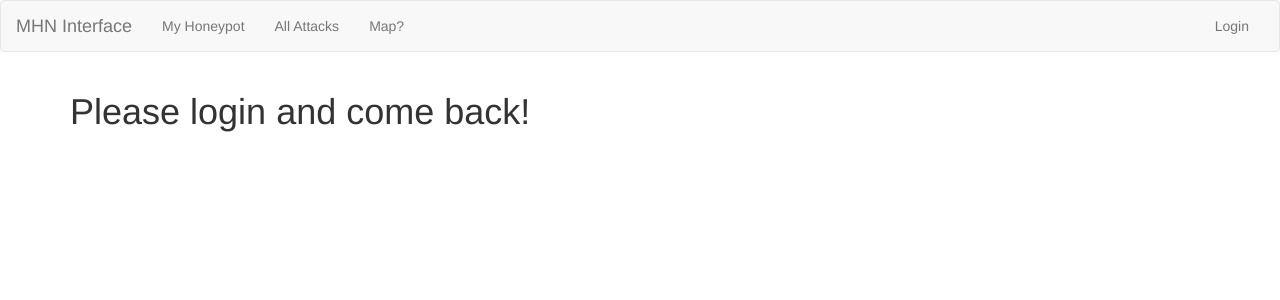
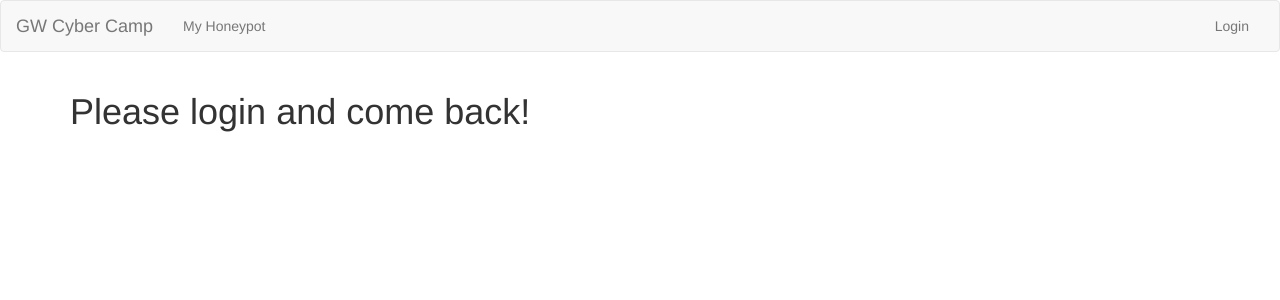
Before and after one commit to pcodes/mhn_interface, a Django app: template mhn_interface/templates/pages/my_honeypot.html in a window 1280 px wide. Shown: the top 300 px of the page. Run offline with Django 3.2, Linux system fonts and the light colour scheme; the template is opened without the code that fills it, so the values that code supplies are empty; parts of the project's set-up code (start-up, migrations or seed data) failed here and were passed over; some libraries are stand-ins or nearby versions.

Commit message:
Modified HTML title blocks

```diff
--- a/mhn_interface/templates/base.html
+++ b/mhn_interface/templates/base.html
@@ -2,7 +2,7 @@
 <html lang="en">
 <head>
     <meta charset="UTF-8">
-    <title>MHN Interface</title>
+    <title>{% block title %}{% endblock %}</title>
     <link rel="stylesheet" href="https://maxcdn.bootstrapcdn.com/bootswatch/3.3.7/cosmo/bootstrap.min.css">
 
     <script src="https://maxcdn.bootstrapcdn.com/bootstrap/3.3.7/js/bootstrap.min.js"></script>
@@ -19,25 +19,27 @@
                     <span class="icon-bar"></span>
                     <span class="icon-bar"></span>
                 </button>
-                <a class="navbar-brand" href="/">MHN Interface</a>
+                <a class="navbar-brand" href="/">GW Cyber Camp</a>
             </div>
 
             <!-- Navbar links -->
             <div class="collapse navbar-collapse" id="bs-example-navbar-collapse-1">
                 <ul class="nav navbar-nav navbar-left">
                     <li><a href="/honeypots/my_honeypot/">My Honeypot</a></li>
+                    <!-- TODO: Implement these two items
                     <li><a href="/honeypots/all_honeypots/">All Attacks</a></li>
-                    <li><a href="#">Map?</a></li>
+                    <li><a href="#">Map?</a></li> -->
+
                 </ul>
                 <ul class="nav navbar-nav navbar-right">
                     {% if user.is_authenticated %}
-                        <li><a href="#">Hello, {{ user.get_username }}</a></li>
+                        <li><a href="#">Hello, {{ user.name }}</a></li>
                         <li><a href="/accounts/logout/">Logout</a></li>
                     {% else %}
                     <li><a href="/accounts/login/">Login</a></li>
                     {% endif %}
                 </ul>
-            </div> <!-- /navbar
+            </div> <!-- /navbar -->
         </div> <!-- /container fluid -->
     </nav>
 
--- a/mhn_interface/templates/pages/home.html
+++ b/mhn_interface/templates/pages/home.html
@@ -1,5 +1,7 @@
 {% extends "base.html" %}
 {% load honeypot_extras %}
+
+{% block title %}Home {% endblock %}
 
 {% block content %}
     <div class="container">
--- a/mhn_interface/templates/pages/my_honeypot.html
+++ b/mhn_interface/templates/pages/my_honeypot.html
@@ -1,5 +1,7 @@
 {% extends "base.html" %}
 {% load honeypot_extras %}
+
+{% block title %}My Honeypot{% endblock %}
 
 {% block content %}
     <div class="container">
```
